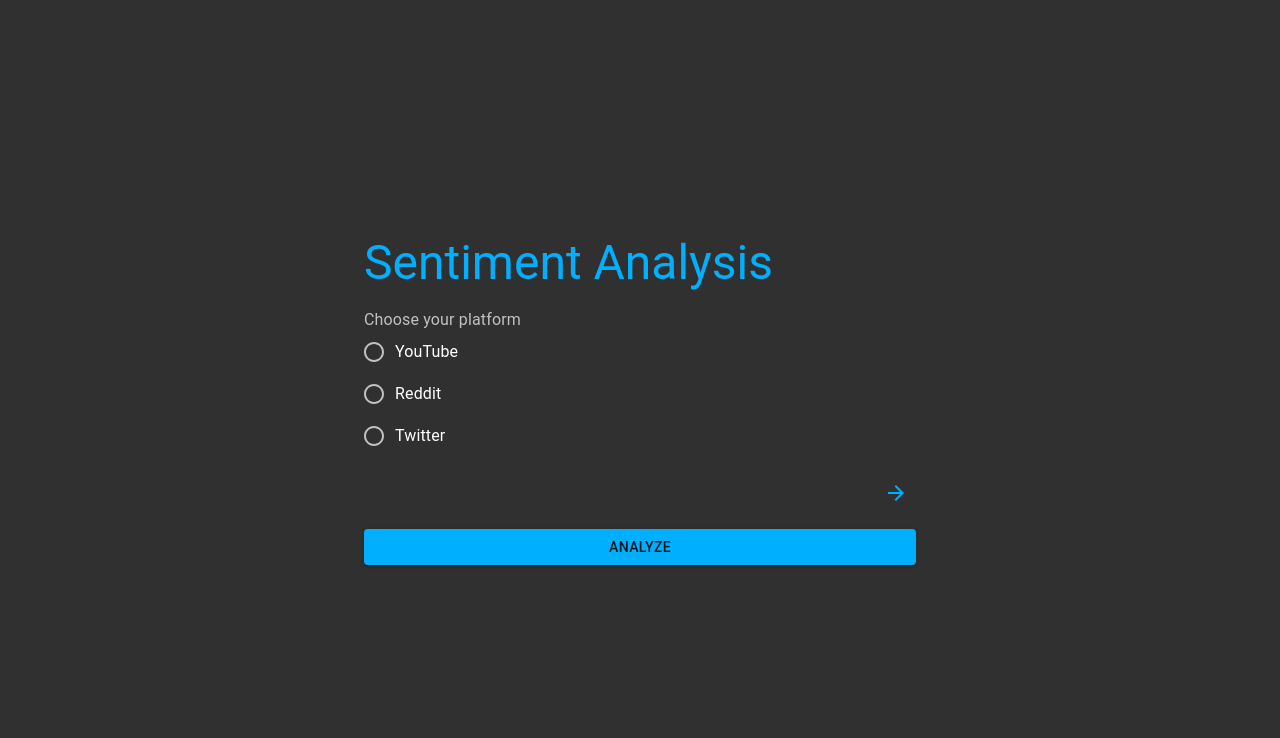
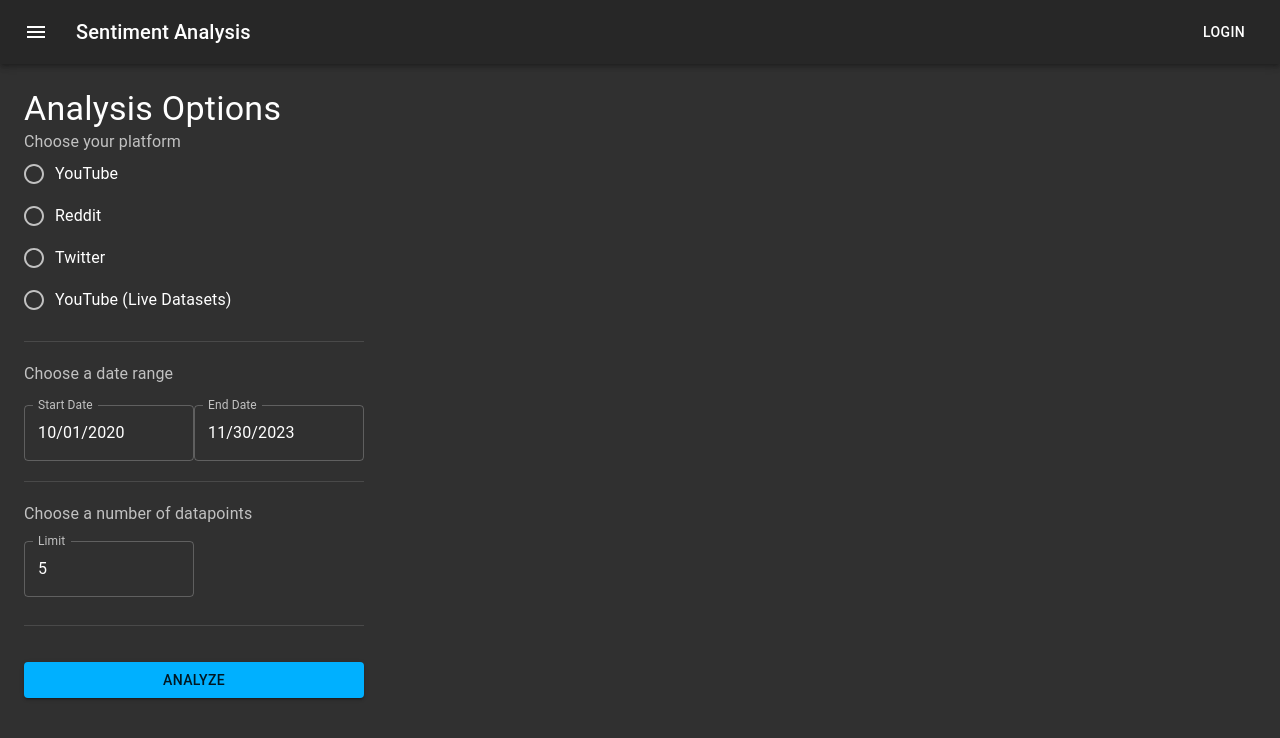
Before and after one commit to SWEN514-02-2235-Team3/SWEN514-Team3, a React (Create React App) app in the folder frontend/: page / in a window 1280 px wide. Shown: the top 738 px of the page. Built offline with nearby package versions, Linux system fonts and the light colour scheme.

Commit message:
change in overall UI + added live datasets functionaltiy

```diff
--- a/frontend/package.json
+++ b/frontend/package.json
@@ -24,6 +24,7 @@
     "react-d3-cloud": "^1.0.6",
     "react-dom": "^18.2.0",
     "react-scripts": "5.0.1",
+    "react-tagcloud": "^2.3.3",
     "react-wordcloud": "^1.2.7",
     "styled-components": "^6.1.8",
     "web-vitals": "^2.1.4"
--- a/frontend/src/FormComponent.js
+++ b/frontend/src/FormComponent.js
@@ -14,7 +14,14 @@
   FormControl,
   FormLabel,
   CircularProgress,
+  AppBar,
+  Toolbar,
+  Grid,
+  Divider,
+  Stack,
+  useThemeProps,
 } from "@mui/material";
+import MenuIcon from '@mui/icons-material/Menu';
 import WordCloudComponent from "./WordCloudComponent";
 import BarChartComponent from "./BarChartComponent";
 import PieChartComponent from "./PieChartComponent";
@@ -47,6 +54,11 @@
   // Default limit number
   const [limit, setLimit] = useState(5);
 
+  // START LIVE DATASETS VARIABLES
+  const [liveLimit, setLiveLimit] = useState(1);
+  const [liveStatus, setLiveStatus] = useState("Waiting for datasets to be generated...");
+  // END LIVE DATASETS VARIABLES
+
   const [platform, setPlatforms] = useState("");
 
   const [dateRange, setDateRange] = useState({
@@ -57,6 +69,7 @@
   });
 
   const [loading, setLoading] = useState(0);
+  const [liveDatasetsLoading, setLiveDatasetsLoading] = useState(0);
 
   const handlePlatformChange = (event) => {
     setPlatforms(event.target.value);
@@ -107,8 +120,6 @@
 
       .then((data) => {
         setAnalysisData(data);
-        setDisplayMode("wordCloud");
-        console.log(data);
       })
 
       .catch((error) => {
@@ -120,26 +131,74 @@
       });
   };
 
+  const generate_live_datasets = async () => {
+    const invokeURL = process.env.REACT_APP_API_URL; // for local development this is available on the frontend/.env file from deploying terraform infra; available as environment variable for amplify
+    setLiveDatasetsLoading(1);
+    // Define query string parameters
+    const queryParams = new URLSearchParams({
+      max_results: liveLimit,
+      // date_from: "2020-01-01",
+      // date_to: "2024-04-13"
+    });
+
+    // Construct the full URL with query string parameters
+    const urlWithParams = `${invokeURL}/sentiments?${queryParams.toString()}`;
+
+    // Define the headers
+    // Headers do not work atm
+
+    // Use fetch to make the POST request
+    fetch(urlWithParams, {
+      method: "POST",
+    })
+      .then((response) => response.json())
+
+      .then((data) => {
+          // Parse the response object
+          const { videos_found, videos_analyzed, comments_analyzed } = data;
+
+          // Construct the status string
+          const statusString = `Generated ${comments_analyzed} sentiments (comments) from ${videos_analyzed} videos.`;
+          console.log(data);
+          // Set the status string
+          setLiveStatus(statusString);
+
+      })
+
+      .catch((error) => {
+        setLiveStatus(error.message || "Error occurred while fetching data.");
+      })
+
+      .finally(() => {
+        setLiveDatasetsLoading(0);
+      });
+  };
+
   return (
     <ThemeProvider theme={theme}>
-      <Box
-        sx={{
-          minHeight: "100vh",
-          display: "flex",
-          flexDirection: "column",
-          justifyContent: "center",
-          alignItems: "center",
-        }}
+      <AppBar position="static" color="primary">
+        <Toolbar>
+          <IconButton
+            size="large"
+            edge="start"
+            color="inherit"
+            aria-label="menu"
+            sx={{ mr: 2 }}
           >
-        <Container component="main" maxWidth="sm" sx={{ p: 3 }}>
-          <Typography component="h1" variant="h3" color="primary" gutterBottom>
+            <MenuIcon />
+          </IconButton>
+          <Typography variant="h6" component="div" sx={{ flexGrow: 1 }}>
             Sentiment Analysis
           </Typography>
-          {displayMode === "form" && (
-            <>
-              {step === 1 && (
+          <Button color="inherit">Login</Button>
+        </Toolbar>
+      </AppBar>
+      <Grid container direction="row" spacing={11} justifyContent="flex-start">
+      <Grid id="formSelectOptions" item m={3}>
+        <Typography variant="h4"  sx={{ flexGrow: 1 }}>Analysis Options</Typography>
+      <Box>
       <FormControl component="fieldset">
-                  <FormLabel component="legend">Choose your platform</FormLabel>
+              <FormLabel>Choose your platform</FormLabel>
               <RadioGroup
                 aria-label="platform"
                 name="platform"
@@ -161,19 +220,55 @@
                   control={<Radio />}
                   label="Twitter"
                 />
+                <FormControlLabel
+                  value="youtube_live"
+                  control={<Radio />}
+                  label="YouTube (Live Datasets)"
+                />
+                {platform == 'youtube_live' &&
+                  <Box>
+                    <Typography variant="h6">YouTube Live Datasets Options </Typography>
+                    <TextField
+                        label="Videos to Analyze (Max 10)"
+                        type="number"
+                        variant="outlined"
+                        value={liveLimit}
+                        onChange={(e) => setLiveLimit(e.target.value)}
+                        InputLabelProps={{
+                          shrink: true,
+                        }}
+                        margin="normal"
+                      />
+                      <Box/>
+                      <Button
+                            variant="contained"
+                            color="primary"
+                            onClick={generate_live_datasets}
+                            fullWidth
+                            sx={{ mt: 2, width: '200px', }}
+                          >
+                            {liveDatasetsLoading ? (
+                              <CircularProgress
+                                size={25}
+                                sx={{ color: "white" }}
+                                thickness={5}
+                              />
+                            ) : (
+                              <span>Generate Datasets</span>
+                            )}
+                          </Button>
+                          <Box sx={{ height: 10 }} />
+                          <Typography>{liveStatus}</Typography>
+                  </Box>
+                }
               </RadioGroup>
             </FormControl>
-              )}
-              {step === 2 && (
-                <Box
-                  sx={{
-                    display: "flex",
-                    justifyContent: "space-between",
-                    width: "100%",
-                    mt: 2,
-                  }}
-                >
+      </Box>
+      <Divider sx={{ my: '20px' }} />
+      <Box>
       <LocalizationProvider dateAdapter={AdapterDayjs}>
+                <FormLabel>Choose a date range</FormLabel>
+                <Box  sx={{ my: '20px' }}></Box>
                 <DatePicker
                   label="Start Date"
                   value={dateRange.start}
@@ -181,6 +276,7 @@
                     handleDateChange("start", newValue);
                   }}
                   renderInput={(params) => <TextField {...params} />}
+                  sx={{ width: '170px' }}
                 />
                 <DatePicker
                   label="End Date"
@@ -189,21 +285,13 @@
                     handleDateChange("end", newValue);
                   }}
                   renderInput={(params) => <TextField {...params} />}
+                  sx={{ width: '170px' }}
                 />
               </LocalizationProvider>
       </Box>
-              )}
-              {step === 3 && (
-                <Box
-                  sx={{
-                    mt: 2,
-                    display: "flex",
-                    flexDirection: "column",
-                  }}
-                >
-                  <FormLabel component="legend">
-                    Choose a number of datapoints
-                  </FormLabel>
+      <Divider sx={{ my: '20px' }} />
+      <Box>
+      <FormLabel component="legend">Choose a number of datapoints </FormLabel>
         <TextField
           label="Limit"
           type="number"
@@ -214,36 +302,11 @@
             shrink: true,
           }}
           margin="normal"
+          sx={{ width: '170px' }}
         />
       </Box>
-              )}
-              <Box
-                sx={{
-                  display: "flex",
-                  justifyContent: "space-between",
-                  width: "100%",
-                  mt: 2,
-                }}
-              >
-                {step > 1 ? (
-                  <IconButton onClick={handleBack} color="primary">
-                    <ArrowBackIcon />
-                  </IconButton>
-                ) : (
-                  // This empty div acts as a placeholder to keep the "next" button aligned to the right
-                  <div />
-                )}
-                {/* Empty div here to maintain spacing if necessary */}
-                <div style={{ flexGrow: 1 }} />
-                {step < totalSteps ? (
-                  <IconButton onClick={handleNext} color="primary">
-                    <ArrowForwardIcon />
-                  </IconButton>
-                ) : (
-                  // Empty div for allignment
-                  <div />
-                )}
-              </Box>
+      <Divider sx={{ my: '20px' }} />
+      <Box>
       <Button
             variant="contained"
             color="primary"
@@ -261,33 +324,18 @@
               <span>Analyze</span>
             )}
           </Button>
-            </>
-          )}
-          {displayMode === "wordCloud" && analysisData && (
+      </Box>
+      </Grid>
+      <Grid id="visualizations" item xs={7}>
+          {analysisData &&
+              <Box>
+                <BarChartComponent data={analysisData} />
+                <PieChartComponent data={analysisData} />
                 <WordCloudComponent data={analysisData} />
-          )}
-          {displayMode === "barChart" && analysisData && (
-            <BarChartComponent data={analysisData} />
-          )}
-          {displayMode === "pieChart" && analysisData && (
-            <PieChartComponent data={analysisData} />
-          )}
-          {analysisData && (
-            <Box>
-              <Button onClick={() => setDisplayMode("wordCloud")}>
-                Word Cloud
-              </Button>
-              <Button onClick={() => setDisplayMode("barChart")}>
-                Bar Chart
-              </Button>
-              <Button onClick={() => setDisplayMode("pieChart")}>
-                Pie Chart
-              </Button>
-              <Button onClick={handleReturn}>Return</Button>
               </Box>
-          )}
-        </Container>
-      </Box>
+            }
+      </Grid>
+    </Grid>
     </ThemeProvider>
   );
 };
--- a/frontend/src/WordCloudComponent.js
+++ b/frontend/src/WordCloudComponent.js
@@ -1,6 +1,9 @@
 import React from "react";
 import WordCloud from "react-d3-cloud"; // Adjusted import for default export
 import * as d3 from "d3";
+import ReactWordcloud from 'react-wordcloud';
+import { Typography } from "@mui/material";
+import { TagCloud } from 'react-tagcloud'
 
 const WordCloudComponent = ({ data }) => {
   const processData = (data) => {
@@ -17,22 +20,41 @@
       });
     });
     return Object.keys(wordsMap).map((word) => ({
-      text: word,
-      value: wordsMap[word],
+      // text: word,            // ReactWordcloud
+      // value: wordsMap[word], // ReactWordcloud
+      value: word,              // TagCloud
+      count: wordsMap[word],    // TagCloud
     }));
   };
 
   const wordData = processData(data);
 
-  const fontSizeMapper = (word) => Math.log2(word.value) * 5; // Adjust the size scaling as needed
+  const options = {
+    rotations: 0,
+    rotationAngles: [-90, 0],
+    fontSizes: [50, 300],
+  };
 
+  const callbacks = {
+    getWordTooltip: word => `${word.text} (${word.value})`,
+  }
+
+  const size = [1100, 500];
   return (
-    <WordCloud
-      data={wordData}
-      fontSizeMapper={fontSizeMapper}
-      width={60}
-      height={40}
+    <>
+    <Typography variant="h4">Word Cloud</Typography>
+    {/* <ReactWordcloud
+      words={wordData}
+      callbacks={callbacks}
+      size={size}
+      options={options}
+    /> */}
+    <TagCloud
+      tags={wordData}
+      minSize={25}
+      maxSize={150}
     />
+    </>
   );
 };
 
```
Also changed, not shown: 1 other file (tests, documents, lock files or other folders). Lines whose indentation alone changed are shown as unchanged.
